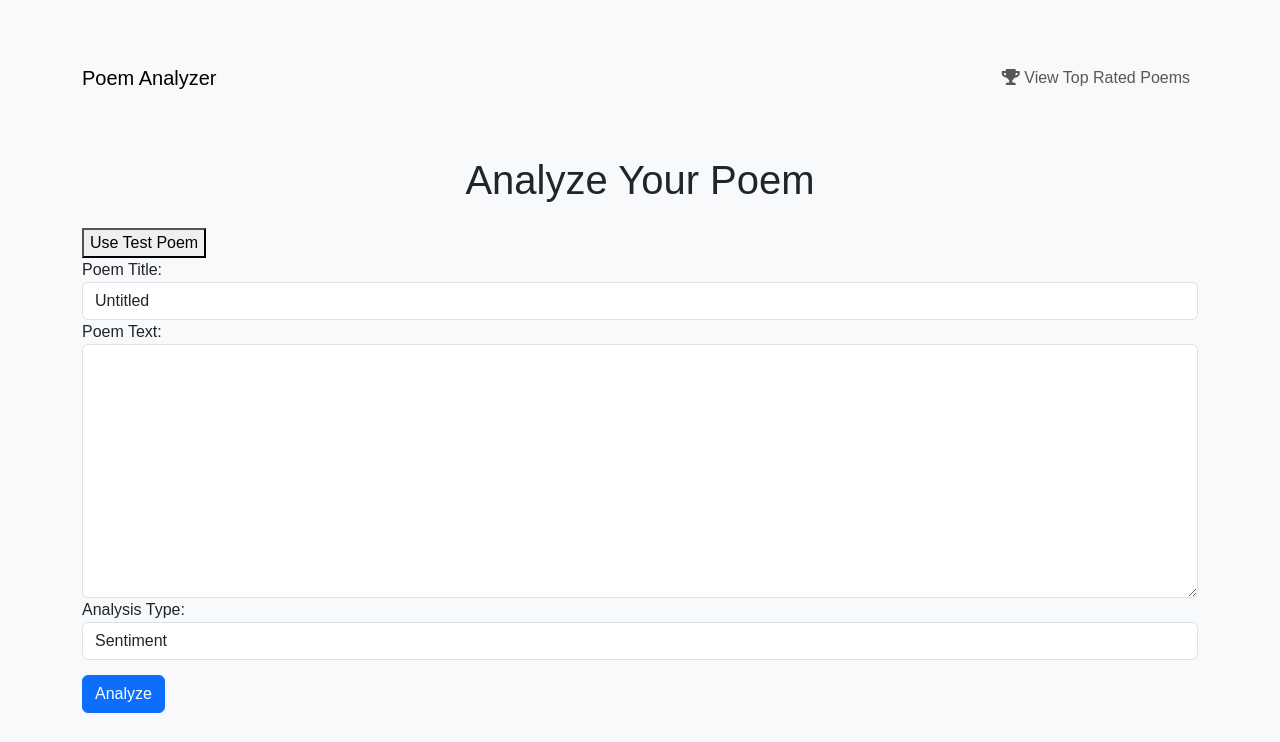
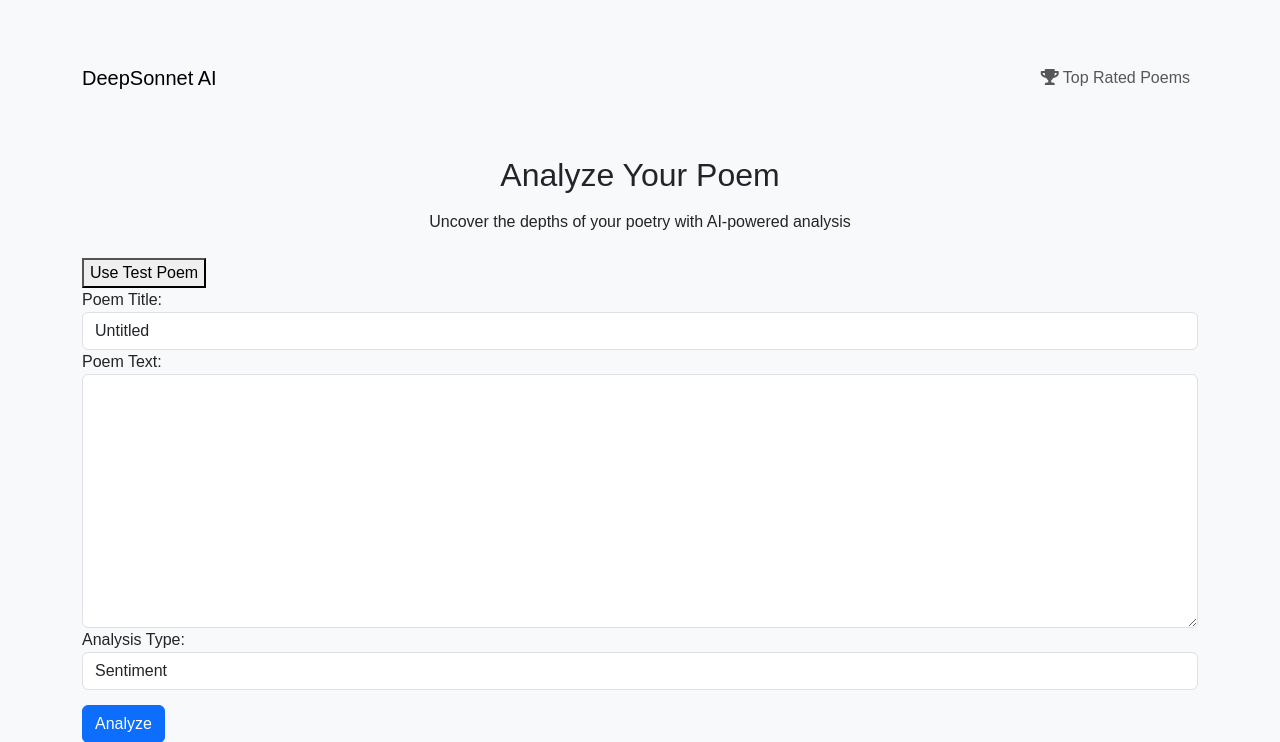
Before and after one commit to betezz/DeepSonnet-AI, a Flask app: page / in a window 1280 px wide. Shown: the top 742 px of the page. Run offline with Flask 3, Linux system fonts and the light colour scheme; data that the repository does not hold is empty; some libraries are stand-ins or nearby versions.

Commit message:
rebranding

```diff
--- a/app.py
+++ b/app.py
@@ -97,7 +97,7 @@ def analyze_poem_endpoint():
             So go on, Laville, talk that smack,
             But we’ll leave you flat on your back
             """
-            print("Using test poem for analysis.")
+            print(f"DeepSonnet AI: Analyzing poem: {poem_title}, Analysis type: {analysis_type}")
 
         result = analyze_poem(client, poem_text, poem_title, analysis_type)
 
--- a/static/js/custom.js
+++ b/static/js/custom.js
@@ -32,7 +32,7 @@ Your prissy ways, your fancy crest,
 Still can't hang with Philly's best.
 So go on, Laville, talk that smack,
 But we'll leave you flat on your back`;
-        console.log("Using test poem for analysis.");
+        console.log("DeepSonnet AI: Using test poem for analysis.");
     }
 
     // Show the loading spinner
@@ -208,15 +208,15 @@ function submitRating(poemId, rating) {
     .then(response => response.json())
     .then(data => {
         if (data.success) {
-            alert('Rating submitted successfully!');
+            alert('DeepSonnet AI: Rating submitted successfully!');
             fetchRandomPoem();  // Get a new poem after rating
         } else {
-            alert('Failed to submit rating.');
+            alert('DeepSonnet AI: Failed to submit rating.');
         }
     })
     .catch(error => {
         console.error('Error:', error);
-        alert('An error occurred while submitting the rating.');
+        alert('DeepSonnet AI: An error occurred while submitting the rating.');
     });
 }
 
--- a/templates/index.html
+++ b/templates/index.html
@@ -3,10 +3,10 @@
 <head>
     <meta charset="UTF-8">
     <meta name="viewport" content="width=device-width, initial-scale=1.0">
-    <title>Poem Analyzer</title>
+    <title>DeepSonnet AI - Poem Analyzer</title>
 
     <!-- favicon link-->
-    <link rel="icon" href="{{ url_for('static', filename='images/favicon.ico') }}" type="image/x-icon">
+    <link rel="icon" href="{{ url_for('static', filename='images/deepsonnet_favicon.ico') }}" type="image/x-icon">
 
     <!-- Link to local Bootstrap CSS -->
     <link rel="stylesheet" href="{{ url_for('static', filename='css/bootstrap.min.css') }}">
@@ -62,16 +62,18 @@
         }
     </style>
     <link rel="stylesheet" href="https://cdnjs.cloudflare.com/ajax/libs/font-awesome/5.15.3/css/all.min.css">
+    <meta name="description" content="DeepSonnet AI - Advanced poem analysis using artificial intelligence. Uncover themes, sentiment, and style in your poetry.">
+    <meta name="keywords" content="DeepSonnet, AI, poem analysis, poetry, artificial intelligence">
 </head>
 <body>
     <!-- Add this navigation bar just after the <body> tag -->
     <nav class="navbar navbar-expand-lg navbar-light bg-light">
         <div class="container">
-            <a class="navbar-brand" href="#">Poem Analyzer</a>
+            <a class="navbar-brand" href="#">DeepSonnet AI</a>
             <ul class="navbar-nav ml-auto">
                 <li class="nav-item" id="leaderboard-nav-item">
                     <a class="nav-link btn btn-outline-primary" href="{{ url_for('leaderboard') }}">
-                        <i class="fas fa-trophy"></i> View Top Rated Poems
+                        <i class="fas fa-trophy"></i> Top Rated Poems
                     </a>
                 </li>
             </ul>
@@ -80,7 +82,8 @@
 
     <div class="container">
         <!-- Form for poem submission -->
-        <h1 class="text-center mb-4">Analyze Your Poem</h1>
+        <h2 class="text-center mb-3">Analyze Your Poem</h2>
+        <p class="text-center mb-4">Uncover the depths of your poetry with AI-powered analysis</p>
         <form id="poem-form">
             <!-- The new button will be inserted here -->
             <div class="form-group">
```
